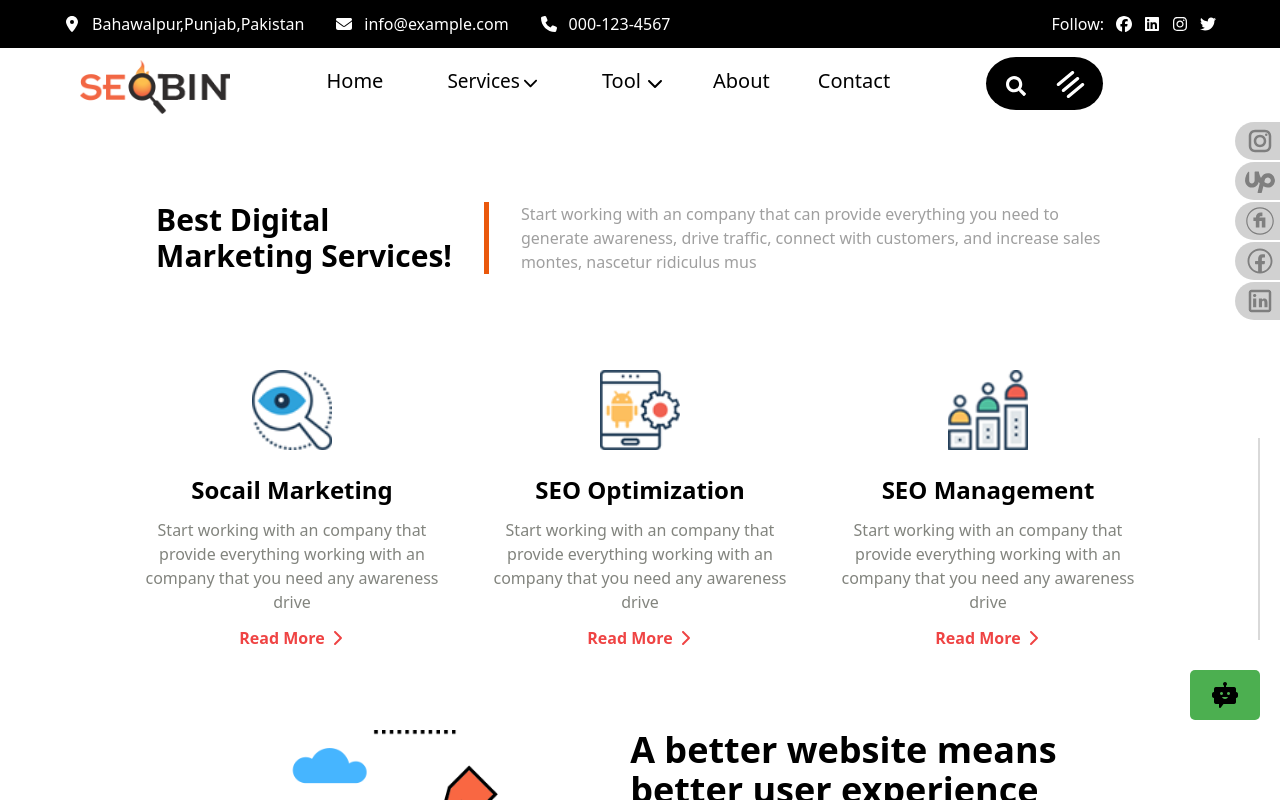
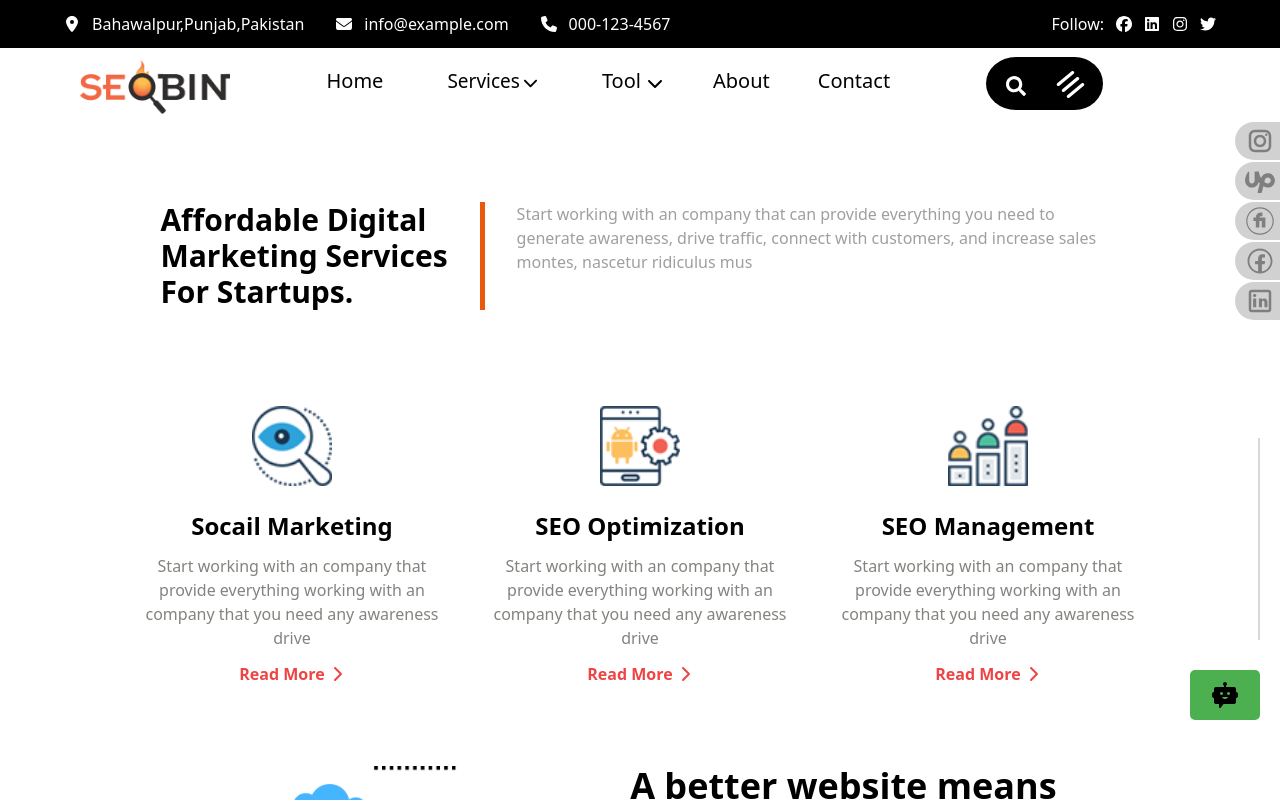
Before and after one commit to mhmAdmin1122/startupMAXIM, a Next.js app: page / in a window 1280 px wide. Shown: the top 800 px of the page. Built offline with nearby package versions, Linux system fonts and the light colour scheme.

Commit message:
Best Digital

```diff
--- a/pages/Components/H/HomeSection.tsx
+++ b/pages/Components/H/HomeSection.tsx
@@ -39,7 +39,7 @@ const HomeSection = () => {
       <section className="flex gap-8 flex-wrap mt-16 justify-center">
         <div>
           <h1 id="section1-h1" className="text-3xl font-bold text-md-right text-sm-center column-title">
-            Best Digital <br /> Marketing Services!
+            Affordable Digital <br /> Marketing Services <br /> For Startups.
           </h1>
         </div>
         <div className="border-l-[5px] pl-8 max-[500px]:pl-3 max-[500px]:w-[90%] text-[#9f9f9f] border-orange-600 w-[50%]">
```
Also changed, not shown: pages/Components/H/HeroSection.tsx (+2 -6 lines).
